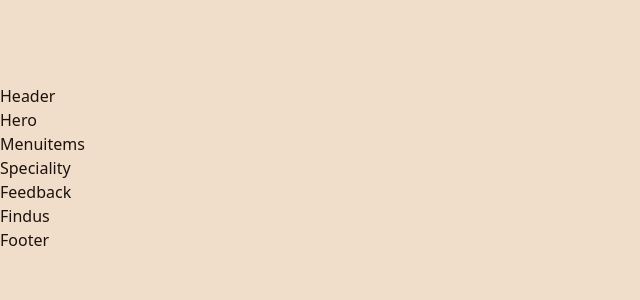
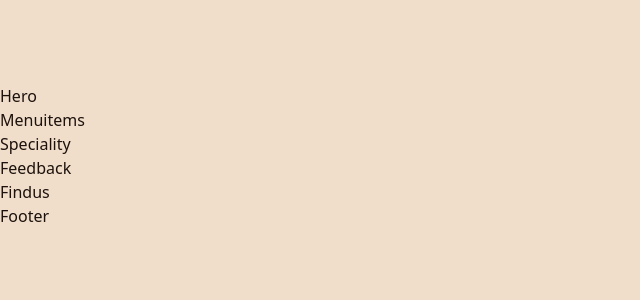
Before and after one commit to Nota0515/Cafe_website, a React (Vite) app: page / in a window 1280 px wide. Shown: the top 300 px of the page, without its empty margins (0-640 px from the left). Built offline with nearby package versions, Linux system fonts and the light colour scheme.

Commit message:
added Button component

```diff
--- /dev/null
+++ b/src/components/Button.jsx
@@ -0,0 +1,10 @@
+const Button = ({children , className , onClick }) => {
+
+  return (
+    <button className={`${className || ''} relative inline-flex items-center justify-center h-11 p-1 transition-color bg-n-1 text-n-2 hover:bg-n-2 hover:text-n-1  `} onClick={onClick}>
+        <span className="z-[2px]">{children}</span>
+    </button>
+  )
+}
+
+export default Button;
--- a/src/components/Header.jsx
+++ b/src/components/Header.jsx
@@ -1,6 +1,10 @@
+import Button from './Button';
+
 const Header = () => {
   return (
-    <div>Header</div>
+    <div className="fixed top-0 left-0 w-full z-50 ">
+      <div className="logo flex item-center "></div>
+    </div>
   )
 }
 
```
